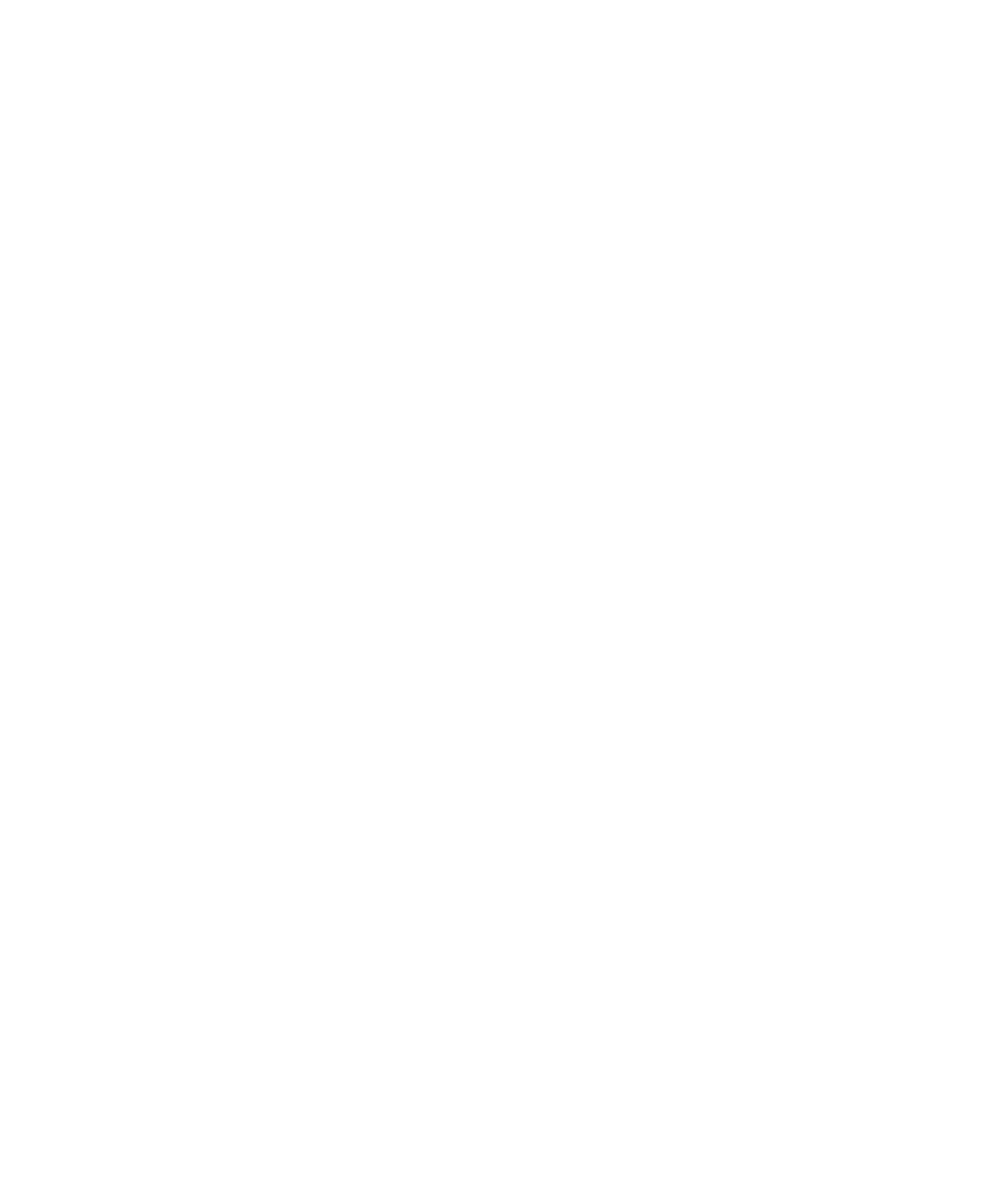
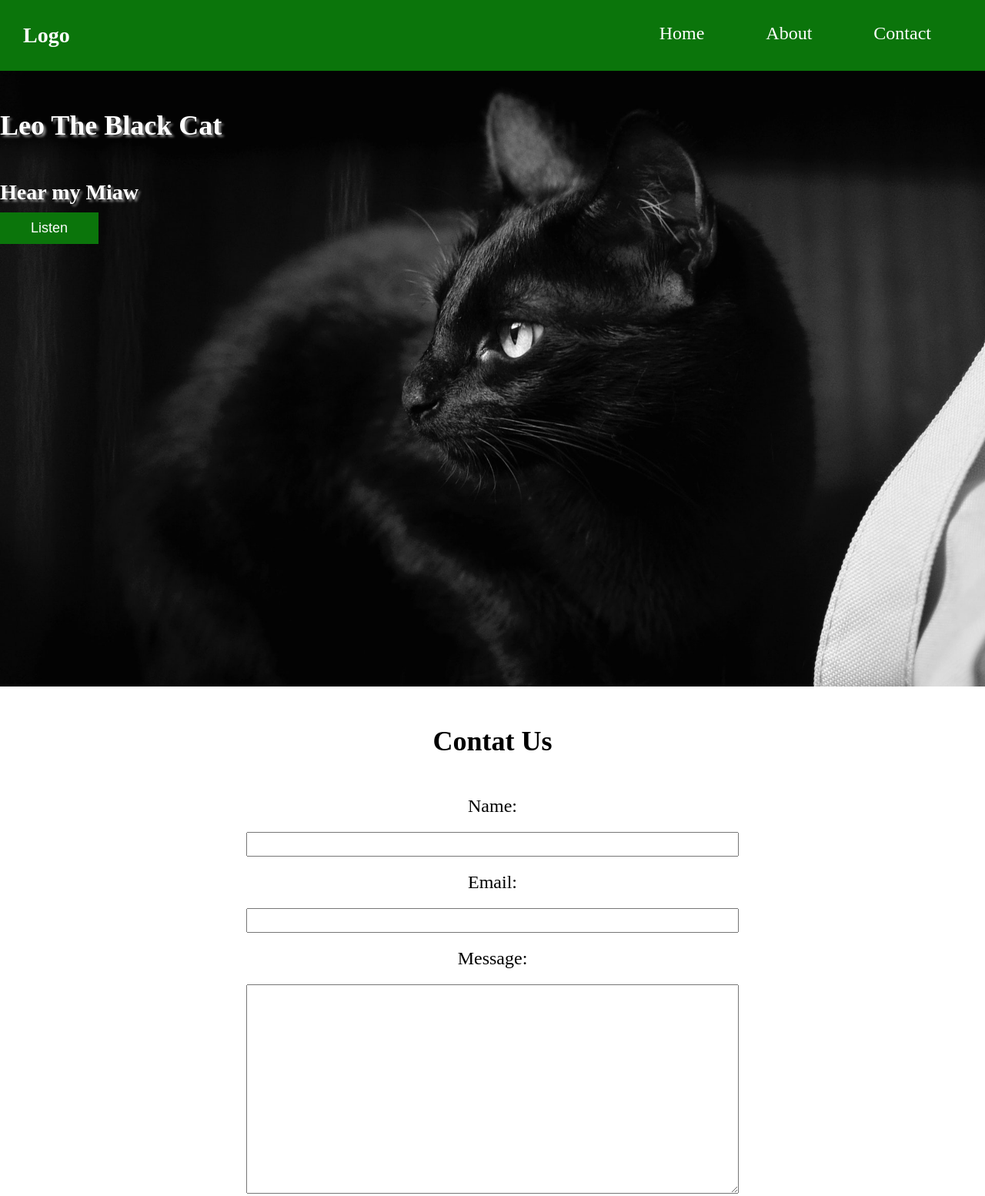
Before and after one commit to AlejandroPerdomoCuello/HTML-CSS-Comeback, a plain HTML site: page index.html in a window 1280 px wide. Shown: the top 1554 px of the page at 77% size. Before the commit the page ends 800 px from the top, so only its background shows below. Drawn offline with Linux system fonts and the light colour scheme.

Commit message:
Simple Front End

```diff
--- a/index.html
+++ b/index.html
@@ -10,8 +10,35 @@
     <meta name="viewport" content="width=device-width, initial-scale=1">
 </head>
 <body>
-    <div class="box1"></div>
-    <div class="box2"></div>
-    <div class="box3"></div>
+    <header>
+        <nav>
+            <h1 id="logo">Logo</h1>
+            <ul>
+                <li><a href="#">Home</a></li>
+                <li><a href="#">About</a></li>
+                <li><a href="#">Contact</a></li>
+            </ul>
+            <div class="clear"></div>
+        </nav>
+    </header>
+    <section class="hero-section">
+        <h2>Leo The Black Cat</h2>
+        <h3>Hear my Miaw</h3>
+        <button>Listen</button>
+    </section>
+    <section class="form-section">
+        <header>
+            <h2>Contat Us</h2>
+        </header>
+        <form>
+            <label for="name-input">Name:</label>
+            <input type="text" name="name" id="name-input" />
+            <label for="email-input">Email:</label>
+            <input type="email" name="email" id="email-input" />
+            <label for="message-input">Message:</label>
+            <textarea name="message" id="message-input" cols="30" rows="10"></textarea>
+            <button>Submit</button>
+        </form>
+    </section>
 </body>
 </html>
--- a/style.css
+++ b/style.css
@@ -0,0 +1,102 @@
+* {
+	margin: 0;
+	padding: 0;
+	box-sizing: border-box;
+}
+
+html {
+	font-size: 62.5%;
+}
+
+.clear {
+	clear: both;
+}
+
+h1 {
+	font-size: 2.8rem;
+}
+
+h2 {
+	font-size: 3.6rem;
+	padding: 5rem 0rem;
+}
+
+a {
+	color: white;
+	text-decoration: none;
+	font-size: 2.4rem;
+}
+
+h3 {
+	font-size: 2.8rem;
+}
+
+button {
+	font-size: 1.8rem;
+}
+
+nav {
+	background-color: rgb(11, 117, 11);
+	color: white;
+	padding: 3rem;
+}
+
+nav h1 {
+	float: left;
+}
+
+nav ul {
+	float: right;
+	list-style: none;
+}
+
+nav li {
+	float: left;
+	margin: 0rem 4rem;
+}
+
+.hero-section {
+	background-image: url(/img/pexels-crina-doltu-1287365.jpg);
+	height: 80rem;
+	background-position: center;
+	background-size: cover;
+	text-align: left;
+	color: white;
+	text-shadow: 3px 3px 3px grey;
+}
+
+.hero-section button {
+	margin-top: 1rem;
+	padding: 1rem 4rem;
+	background-color: rgb(11, 117, 11);
+	border: none;
+	color: white;
+	cursor: pointer;
+}
+
+.form-section {
+	text-align: center;
+}
+
+form input,
+form label,
+form textarea {
+	display: block;
+	font-size: 2.4rem;
+}
+
+form input,
+form textarea {
+	margin: 2rem auto;
+	width: 50%;
+}
+
+form button {
+	margin-bottom: 10rem;
+	padding: 1rem 4rem;
+	background-color: rgb(11, 117, 11);
+	border: none;
+	color: white;
+	cursor: pointer;
+	width: 50%;
+}
```
Also changed, not shown: img/pexels-crina-doltu-1287365.jpg (added).
